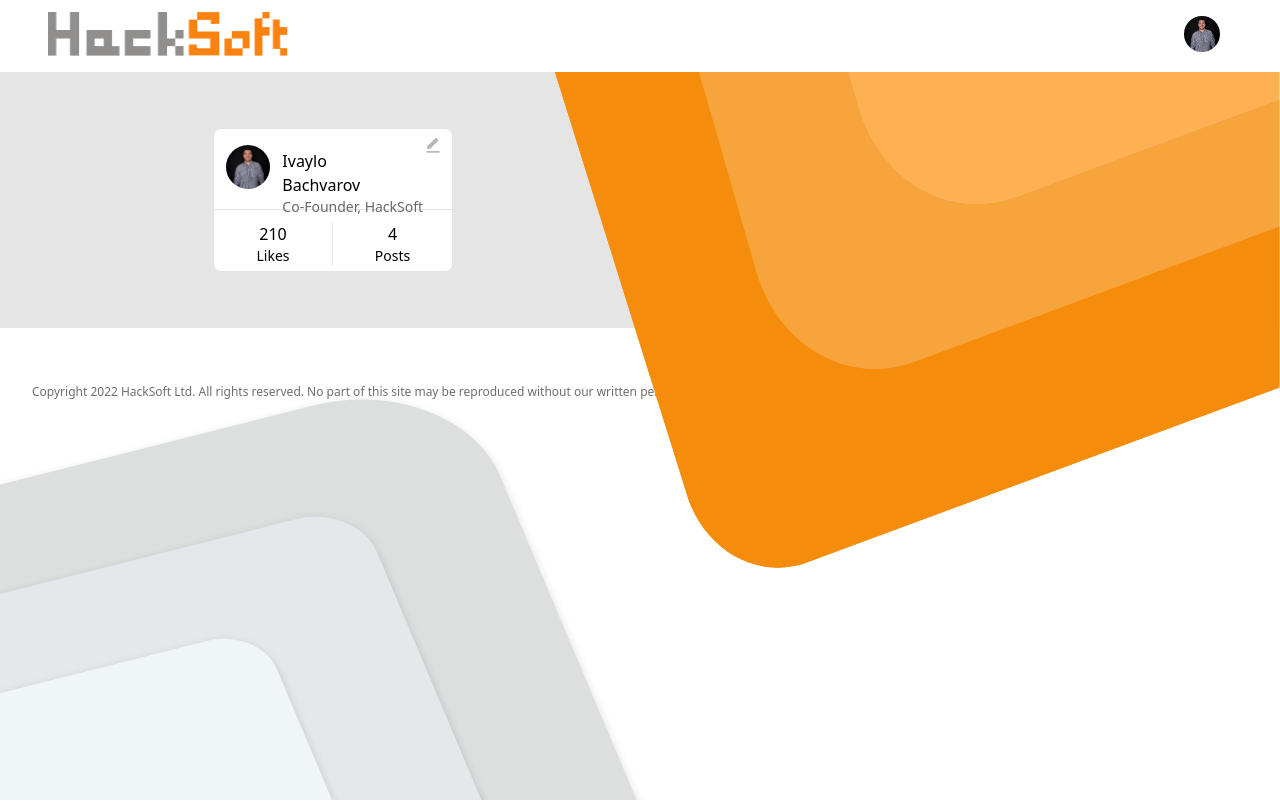
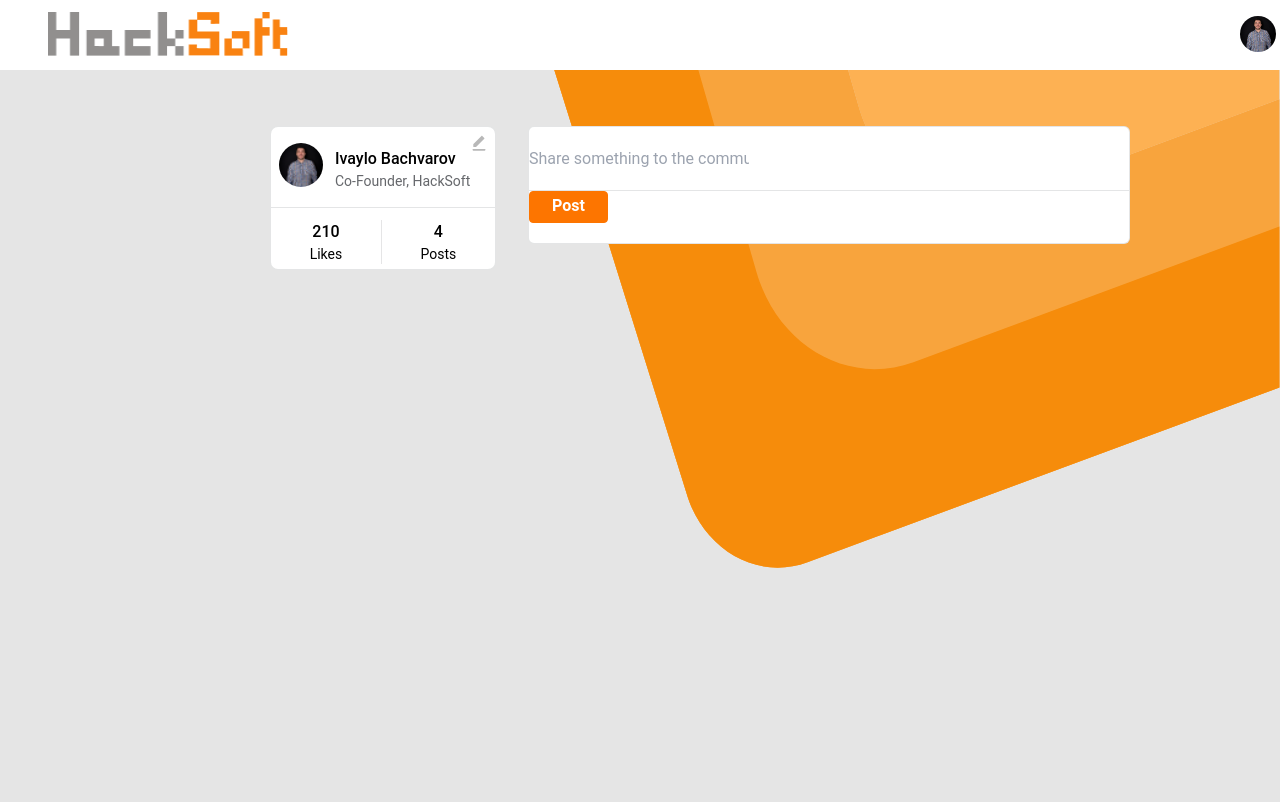
Before and after one commit to DamnStation/like-comment, a React (Vite) app: page / in a window 1280 px wide. Shown: the top 802 px of the page. Built offline with nearby package versions, Linux system fonts and the light colour scheme.

Commit message:
C custom button and input components

```diff
--- a/src/App.tsx
+++ b/src/App.tsx
@@ -1,3 +1,4 @@
+import InputNewPost from "./components/InputNewPost"
 import Layout from "./components/Layout/Layout"
 import Profile from "./components/Profile"
 
@@ -5,7 +6,10 @@ const App = () => {
 
   return (
     <Layout>
-      <div><Profile /></div>
+      <div className="flex space-x-8 w-4/6 z-10 py-14">
+        <Profile />
+        <div className="flex flex-col w-[838px] h-[1362px]"><InputNewPost /></div>
+      </div>
     </Layout>
   )
 }
--- /dev/null
+++ b/src/components/ButtonCustom.tsx
@@ -0,0 +1,23 @@
+import React from 'react'
+
+type Props = {
+    buttonText: string,
+    onClick: () => void,
+    buttonStyle?: string,
+    buttonType?: "button" | "submit" | "reset",
+}
+
+const ButtonCusom = ({ buttonText, onClick, buttonStyle, buttonType }: Props) => {
+    return (
+        <button
+            type={buttonType}
+            onClick={onClick}
+            className={buttonStyle ?
+                buttonStyle :
+                "flex flex-col items-center py-0.5 px-[25px] gap-2.5 w-[79px] h-8 text-white font-semibold text-base border text-center bg-primary-button border-primary-button rounded"}>
+            {buttonText}
+        </button>
+    )
+}
+
+export default ButtonCusom
--- /dev/null
+++ b/src/components/InputNewPost.tsx
@@ -0,0 +1,15 @@
+import ButtonCustom from "./ButtonCustom"
+
+const CreateNewPost = () => {
+    const onClick = () => {
+
+    }
+    return (
+        <div className="flex flex-col justify-evenly w-[602px] h-[118px] border border-profile-border rounded-md bg-white ">
+            <div className=""><input name="new-post" placeholder="Share something to the community..." /></div>
+            <div className="border-t border-profile-border"><ButtonCustom buttonText="Post" onClick={onClick} /></div>
+        </div>
+    )
+}
+
+export default CreateNewPost
--- a/src/components/Layout/Footer.tsx
+++ b/src/components/Layout/Footer.tsx
@@ -1,6 +1,8 @@
 const Footer = () => {
     return (
         <div className="
+        absolute
+        bottom-0
         w-full
         h-32
         pt-14
--- a/src/components/Layout/Layout.tsx
+++ b/src/components/Layout/Layout.tsx
@@ -10,7 +10,7 @@ type Props = {
 const Layout = ({ children }: Props) => {
     return (
         <>
-            <div className='h-full'>
+            <div className='relative  h-[1546px]'>
                 <NavigationBar />
                 <div className='bg-background flex w-full h-fit justify-center'>
                     <img
@@ -18,7 +18,7 @@ const Layout = ({ children }: Props) => {
                         alt="orange stripes background"
                         className="absolute right-0 top-0 w-7/12 "
                     />
-                    <div className="flex w-4/6 z-10 py-14">
+                    <div className="flex justify-center">
                         {children}
                     </div>
                     <img
--- a/src/components/Layout/NavigationBar.tsx
+++ b/src/components/Layout/NavigationBar.tsx
@@ -3,16 +3,27 @@ import IvayloBachvarov from "../../assets/Ivaylo-Bachvarov.png"
 
 const NavigationBar = () => {
     return (
-        <div className="flex bg-white sticky pl-12 pt-3 pb-4 pr-13 justify-between z-10">
+        <div className="
+        flex
+        justify-between
+        bg-white
+        sticky
+        top-0
+        h-[70px]
+        pt-3
+        pl-12
+        pr-13
+        pb-4
+        z-20">
             <img
                 src={HackSoftLogo}
                 alt="Hack Soft Logo"
-                className=" left-11 top-3 w-60 h-11"
+                className="left-11 top-3 w-60 h-11"
             />
             <img
                 src={IvayloBachvarov}
                 alt="Profile Picture"
-                className="absolute right-14 m-1 rounded-full w-9 h-9 hover:w-12 hover:h-12 transition-all "
+                className="right-1 m-1 rounded-full w-9 h-9 hover:w-11 hover:h-11 transition-all "
             />
         </div>
     )
--- a/src/components/Profile.tsx
+++ b/src/components/Profile.tsx
@@ -25,7 +25,7 @@ const Profile = () => {
                     <img
                         src={AvatarPicture}
                         alt="Profile picture"
-                        className="mt-2 ml-1 rounded-full w-11 h-11 hover:w-12 hover:h-12 transition-all" />
+                        className="mt-2 rounded-full w-11 h-11  hover:w-12 hover:h-12 transition-all" />
                     <div
                         className="pt-1 pl-1 m-2 w-32 h-14 ">
                         <div className="font-medium text-base">Ivaylo Bachvarov</div>
@@ -34,7 +34,7 @@ const Profile = () => {
                     <img
                         src={Pencil}
                         alt="Edit profile"
-                        className="ml-3 w-4 h-4 hover:w-5 hover:h-5 transition-all"
+                        className="ml-1 w-4 h-4 hover:ml-0 hover:w-5 hover:h-5 transition-all"
                     />
                 </div>
                 <div
--- a/tailwind.config.cjs
+++ b/tailwind.config.cjs
@@ -3,6 +3,10 @@ module.exports = {
   content: ["./index.html", "./src/**/*.{js,ts,jsx,tsx}"],
   theme: {
     extend: {},
+    fontFamily: {
+      sans: ["Roboto"],
+      roboto: ["Roboto", "sans-serif"],
+    },
     colors: {
       transparent: "transparent",
       current: "currentColor",
@@ -10,7 +14,8 @@ module.exports = {
       background: "#E5E5E5",
       footer: "#6E6E6E",
       profile: "#65676B",
-      "profile-border": "#7B7C8133",
+      "profile-border": "#7b7c8133",
+      "primary-button": "#FD7500",
     },
   },
   plugins: [],
```
